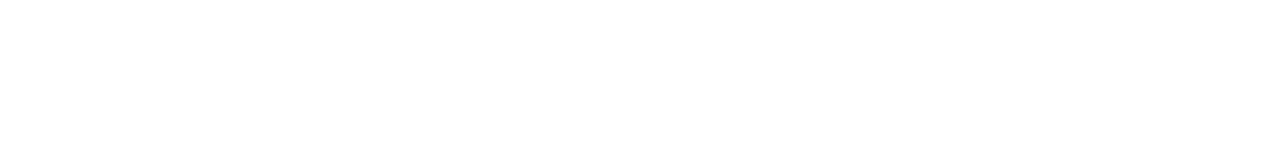
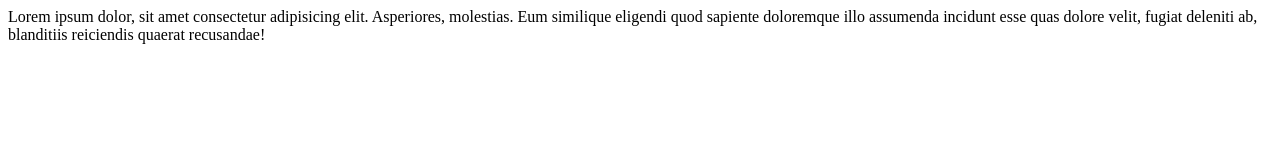
Before and after one commit to shoaib9752/first-repo, a plain HTML site: page index.html in a window 1280 px wide. Drawn offline with Linux system fonts and the light colour scheme.

Commit message:
LOREM INPUT

```diff
--- a/index.html
+++ b/index.html
@@ -6,6 +6,6 @@
     <title>My first github repo</title>
 </head>
 <body>
-
+    Lorem ipsum dolor, sit amet consectetur adipisicing elit. Asperiores, molestias. Eum similique eligendi quod sapiente doloremque illo assumenda incidunt esse quas dolore velit, fugiat deleniti ab, blanditiis reiciendis quaerat recusandae!
 </body>
 </html>
```
